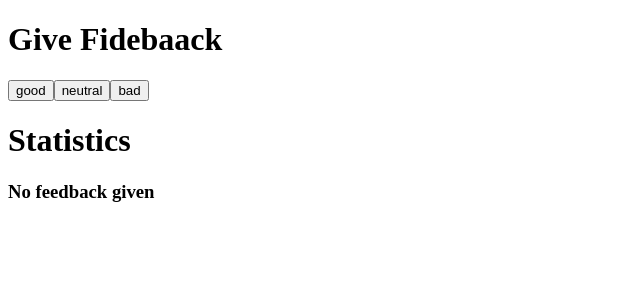
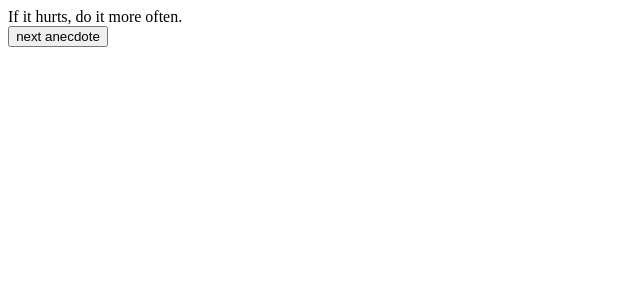
Before and after one commit to osuchlorena/fullstackopen, a React (Vite) app: page / in a window 1280 px wide. Shown: the top 300 px of the page, without its empty margins (0-640 px from the left). Built offline with nearby package versions, Linux system fonts and the light colour scheme.

Commit message:
1.12*: anecdotes step 1

```diff
--- a/src/App.jsx
+++ b/src/App.jsx
@@ -1,30 +1,30 @@
 import { useState } from 'react'
-import Button from './components/Button'
-import Statistics from './components/Statistics'
 
 const App = () => {
-  // save clicks of each button to its own state
-  const [good, setGood] = useState(0)
-  const [neutral, setNeutral] = useState(0)
-  const [bad, setBad] = useState(0)
+  const anecdotes = [
+    'If it hurts, do it more often.',
+    'Adding manpower to a late software project makes it later!',
+    'The first 90 percent of the code accounts for the first 90 percent of the development time...The remaining 10 percent of the code accounts for the other 90 percent of the development time.',
+    'Any fool can write code that a computer can understand. Good programmers write code that humans can understand.',
+    'Premature optimization is the root of all evil.',
+    'Debugging is twice as hard as writing the code in the first place. Therefore, if you write the code as cleverly as possible, you are, by definition, not smart enough to debug it.',
+    'Programming without an extremely heavy use of console.log is same as if a doctor would refuse to use x-rays or blood tests when diagnosing patients.',
+    'The only way to go fast, is to go well.'
+  ]
 
-  function handleClickGood(){
-    setGood(good + 1)
+  const [selected, setSelected] = useState(0)
+  function getRandomInt() {
+    return Math.floor(Math.random() * 7);
   }
-  function handleClickNeutral(){
-    setNeutral(neutral + 1)
-  }
-  function handleClickBad(){
-    setBad(bad + 1)
+  function handleClick(){
+    setSelected(getRandomInt)
   }
   return (
-    <>
-      <h1>Give Fidebaack</h1>
-      <Button onClickButton={handleClickGood} text="good"/>
-      <Button onClickButton={handleClickNeutral} text="neutral"/>
-      <Button onClickButton={handleClickBad} text="bad"/>
-      <Statistics good={good} neutral={neutral} bad={bad}/>
-    </>
+    <div style={{display: 'flex', flexDirection:"column"}}>
+      {anecdotes[selected]}
+      <button onClick={handleClick} style={{width:"100px"}} > next anecdote
+      </button>
+    </div>
   )
 }
 
```
